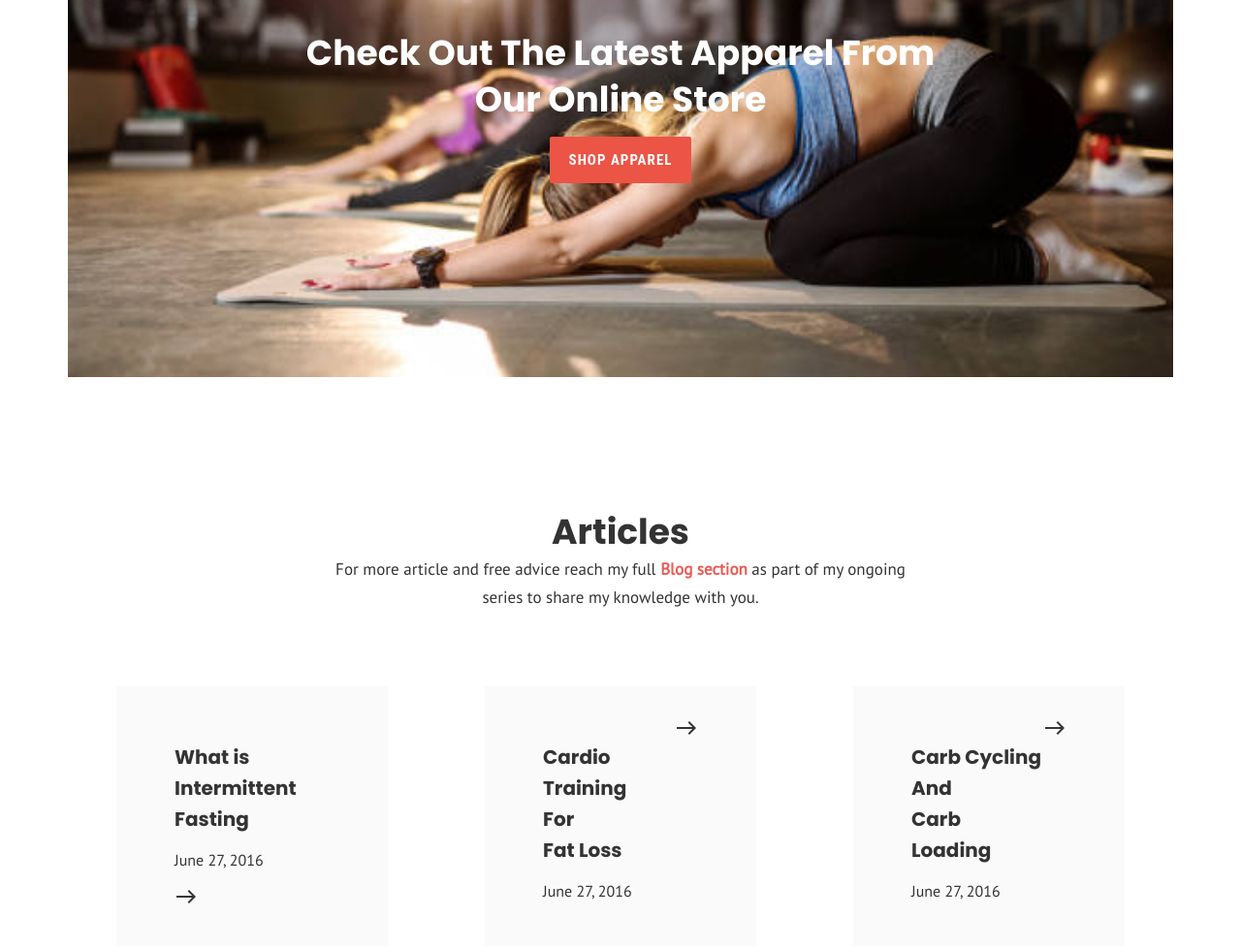
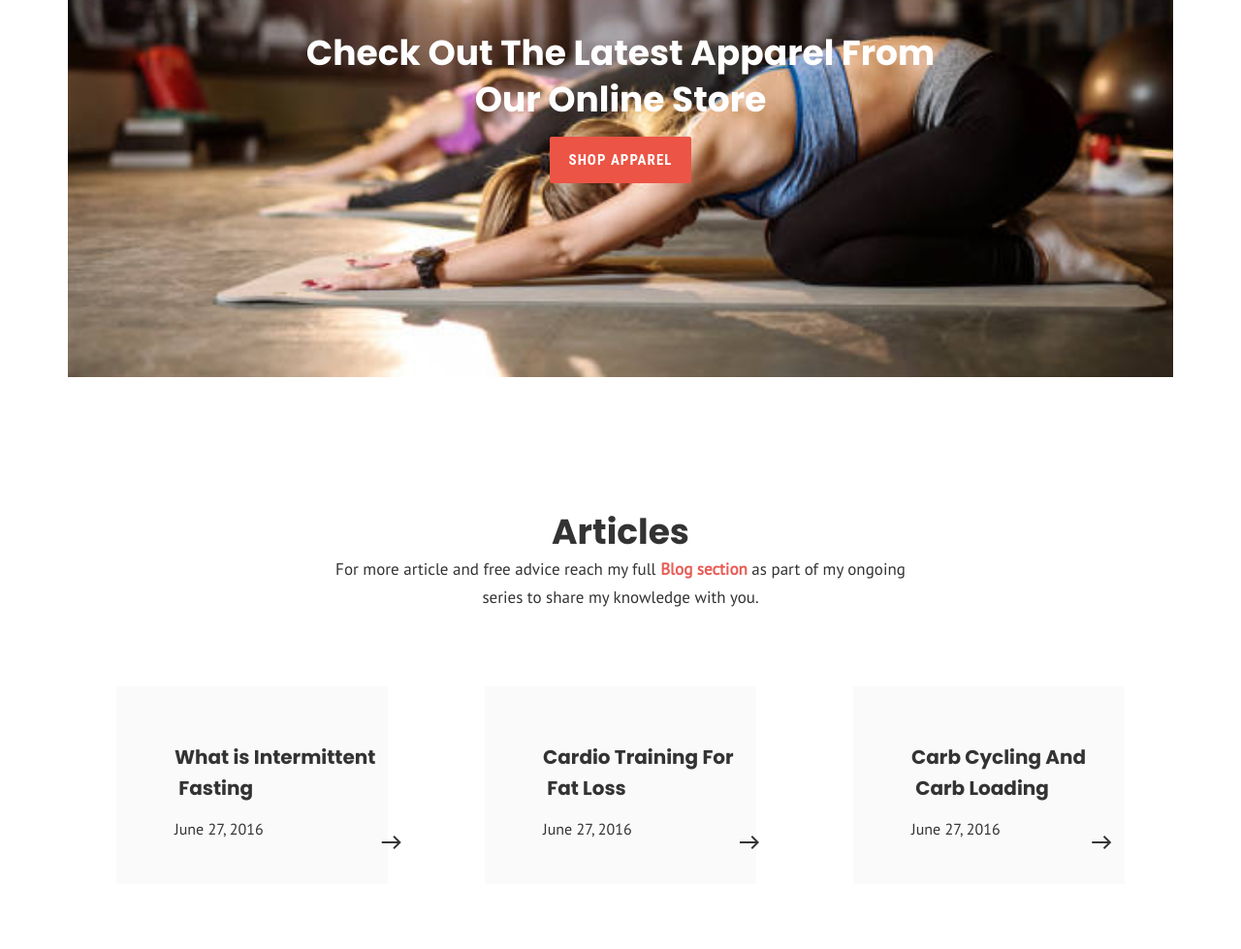
Before and after one commit to masaskrobo/coaching, a plain HTML site: page index.html in a window 1280 px wide. Shown: the part 9238-10217 px from the top of the page at 97% size. Drawn offline with Linux system fonts and the light colour scheme.

Commit message:
error correction

```diff
--- a/index.html
+++ b/index.html
@@ -480,23 +480,23 @@
         <div class="articles__holder__box">
            <a href="">
              <div>
-              <h4>What is <br> Intermittent <br> Fasting</h4>
+              <h4>What is Intermittent <br> Fasting</h4>
               <p>June 27, 2016</p>
-             <div>
              </div>
+             <div class="articles__holder__box__iconic">
               <span class="material-icons">
                 east
              </span>
-             </div>
+            </div>
            </a>
         </div>
         <div class="articles__holder__box">
           <a href="">
             <div>
-             <h4>Cardio Training <br> For <br> Fat Loss</h4>
+             <h4>Cardio Training For <br> Fat Loss</h4>
              <p>June 27, 2016</p>
             </div>
-             <div>
+             <div class="articles__holder__box__iconic">
              <span class="material-icons">
               east
            </span>
--- a/main.css
+++ b/main.css
@@ -824,6 +824,7 @@ header{
     font-family: 'Poppins', sans-serif;
     color: #333333;
     margin-bottom: 0;
+    white-space: pre;
 
 }
 .articles__holder__box a{
@@ -832,5 +833,5 @@ header{
 }
 .articles__holder__box__iconic{
     display: flex;
-
+    align-items: flex-end;
 }
```
